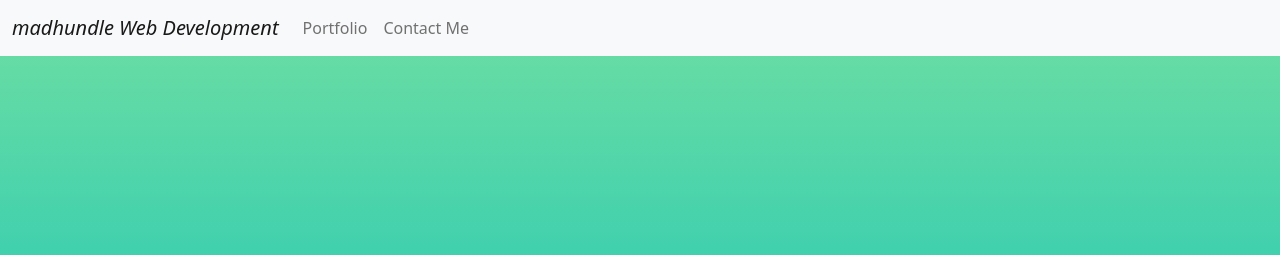
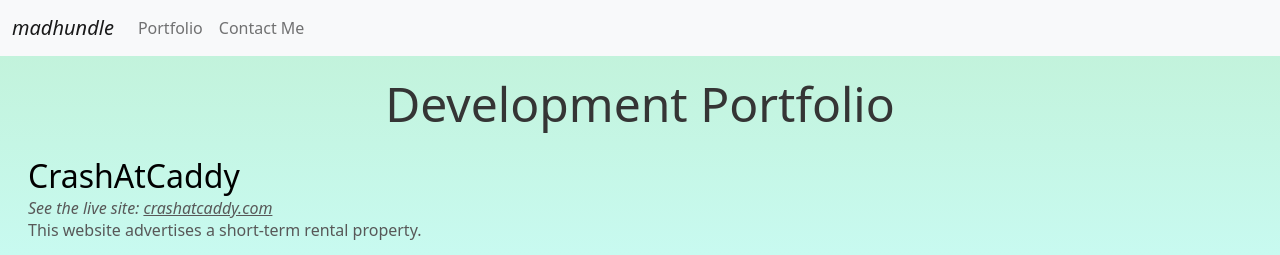
Before and after one commit to madhundle/madhundle.com, a Flask app: page / in a window 1280 px wide. Shown: the top 255 px of the page. Run offline with Flask 3, Linux system fonts and the light colour scheme.

Commit message:
simple cleanup

```diff
--- a/madhundle/static/madhundle.css
+++ b/madhundle/static/madhundle.css
@@ -1,68 +1,77 @@
 body {
-    color:#353535;
-    background:linear-gradient(#70DFA2, #00BDBD 75%);
-    background-repeat:no-repeat;
-    background-attachment:fixed;
+  color: #353535;
+  background: linear-gradient(#c1f1d6, #ccffff 50%);
+  background-repeat: no-repeat;
+  background-attachment: fixed;
 }
+
 h1 {
-    text-align:center;
+  text-align: center;
 }
+
 .navbar-brand {
-    font-style:italic;
+  font-style: italic;
 }
-.card {
-    background-color:transparent;
-    color:black;
-    border:none;
-}
-.card-subtitle {
-    font-style:italic;
-    color:#585858;
-}
-.card-subtitle a {
-    font-style:italic;
-    color:#585858;
-}
-.card-text {
-    color:#585858;
-}
+
 .footer-copyright {
-    margin-top:15px;
-    color:#515A5A;
-    font-size:75%;
-    font-style:italic;
-    text-align:right;
+  margin-top: 15px;
+  margin-right: 15px;
+  color: #515A5A;
+  font-size: 75%;
+  font-style: italic;
+  text-align: right;
 }
 
 .section::before {
-    display:block;
-    content:"";
-    margin-top:-75px;
-    height:75px;
-    visibility:hidden;
-    pointer-events:none;
+  display: block;
+  content: "";
+  margin-top: -75px;
+  height: 125px;
+  visibility: hidden;
+  pointer-events: none;
 }
 
 .section h1 {
-    margin-top:25px;
-    margin-bottom:25px;
-    font-size:300%;
+  margin-top: 25px;
+  /* margin-bottom: 10px; */
+  font-size: 300%;
 }
+
+/* #section-description h1 {
+  font-style:italic;
+  font-size:250%;
+}
+
+#section-description p {
+  font-style:italic;
+  font-weight:bold;
+  text-align:center;
+} */
+
 #contact-output {
-    margin:10px 0px;
+  margin: 10px 0px;
 }
-#section-description h1 {
-    font-style:italic;
-    font-size:250%;
+.btn-light {
+  border-color: rgb(206, 212, 218);
 }
-#section-description p {
-    font-style:italic;
-    font-weight:bold;
-    text-align:center;
+
+/* Cards displaying Website iFrames */
+.card {
+  background-color: transparent;
+  color: black;
+  border: none;
 }
-/*
-#section-portfolio {
+.card-subtitle {
+  font-style: italic;
+  color: #585858;
 }
-#section-contact-me {
+.card-subtitle a {
+  font-style: italic;
+  color: #585858;
 }
-*/
+.card-text {
+  color: #585858;
+}
+.card-img-bottom {
+  height: 550px;
+}
--- a/madhundle/templates/index.html
+++ b/madhundle/templates/index.html
@@ -1,21 +1,25 @@
 <!doctype html>
 
 <html lang="en">
+
 <head>
   <meta charset="utf-8">
   <meta name="viewport" content="width=device-width, initial-scale=1">
   <meta http-equiv="X-UA-Compatible" content="ie=edge">
 
-    <title>madhundle Web Development</title>
+  <title>madhundle.com</title>
 
   <!--JQuery-->
   <script type="text/javascript" src="https://ajax.googleapis.com/ajax/libs/jquery/3.6.0/jquery.min.js"></script>
   <!--Bootstrap 5-->
-    <link href="https://cdn.jsdelivr.net/npm/bootstrap@5.0.0-beta3/dist/css/bootstrap.min.css" rel="stylesheet" integrity="sha384-eOJMYsd53ii+scO/bJGFsiCZc+5NDVN2yr8+0RDqr0Ql0h+rP48ckxlpbzKgwra6" crossorigin="anonymous">
+  <link href="https://cdn.jsdelivr.net/npm/bootstrap@5.0.0-beta3/dist/css/bootstrap.min.css" rel="stylesheet"
+    integrity="sha384-eOJMYsd53ii+scO/bJGFsiCZc+5NDVN2yr8+0RDqr0Ql0h+rP48ckxlpbzKgwra6" crossorigin="anonymous">
 
   {#
   <!--Bootstrap 5 Bundle-->
-    <script src="https://cdn.jsdelivr.net/npm/bootstrap@5.0.0-beta3/dist/js/bootstrap.bundle.min.js" integrity="sha384-JEW9xMcG8R+pH31jmWH6WWP0WintQrMb4s7ZOdauHnUtxwoG2vI5DkLtS3qm9Ekf" crossorigin="anonymous"></script>
+  <script src="https://cdn.jsdelivr.net/npm/bootstrap@5.0.0-beta3/dist/js/bootstrap.bundle.min.js"
+    integrity="sha384-JEW9xMcG8R+pH31jmWH6WWP0WintQrMb4s7ZOdauHnUtxwoG2vI5DkLtS3qm9Ekf"
+    crossorigin="anonymous"></script>
   #}
 
   <!--My CSS-->
@@ -27,8 +31,17 @@
   <header>
     <nav class="navbar navbar-expand-sm fixed-top navbar-light bg-light">
       <div class="container-fluid">
-    <a class="navbar-brand" href="#section-description">madhundle Web Development</a>
-    <button class="navbar-toggler" type="button" data-bs-toggle="collapse" data-bs-target="#navbarCollapse" aria-controls="navbarCollapse" aria-expanded="false" aria-label="Toggle navigation"><span class="navbar-toggler-icon"></span></button>
+        <a class="navbar-brand" href="#section-description">madhundle</a>
+        <button
+          class="navbar-toggler"
+          type="button"
+          data-bs-toggle="collapse"
+          data-bs-target="#navbarCollapse"
+          aria-controls="navbarCollapse"
+          aria-expanded="false"
+          aria-label="Toggle navigation">
+          <span class="navbar-toggler-icon"></span>
+        </button>
         <div class="collapse navbar-collapse" id="navbarCollapse">
           <ul class="navbar-nav me-auto">
             <li class="nav-item"><a class="nav-link" href="#section-portfolio">Portfolio</a></li>
@@ -40,36 +53,40 @@
   </header>
 
   <main>
-<div class="container-fluid section vh-100 d-flex flex-column align-items-center justify-content-center" id="section-description">
-  <h1>Welcome to madhundle Web Development!</h1>
+    <!-- <div class="container-fluid section vh-100 d-flex flex-column align-items-center justify-content-center"
+      id="section-description"> -->
+      <!-- <h1>Welcome!</h1>
       <p>Please browse my portfolio below.</p>
-  <p>Contact me if you would like a website built or if you have any questions.</p>
       <div>{% for message in get_flashed_messages() %}
         <p class="flash">{{ message }}</p>
         {% endfor %}
-  </div>
-</div>
+      </div> -->
+    <!-- </div> -->
 
     <!--Portfolio-->
-<div class="container-fluid section px-0" id="section-portfolio">
-<h1>Portfolio</h1>
+    <div class="container-fluid section"
+      id="section-portfolio">
+      <h1>Development Portfolio</h1>
 
-    <!--Site-0-->
+      <!--Site-->
       <div class="card">
         <div class="card-body">
           <h2 class="card-title">CrashAtCaddy</h2>
-        <h6 class="card-subtitle">See the live site: <a href="http://crashatcaddy.com" target="_blank">crashatcaddy.com</a></h6>
+          <h6 class="card-subtitle">See the live site:
+            <a href="http://crashatcaddy.com"
+              target="_blank">crashatcaddy.com</a></h6>
           <p class="card-text">This website advertises a short-term rental property.</p>
         </div>
-      <iframe src="http://crashatcaddy.com" width="100%" height="550px"></iframe>
+        <iframe class="card-img-bottom" title="crash at caddy .com" scrolling="no"
+          src="http://crashatcaddy.com"></iframe>
       </div>
 
-    <!--Site-1-->
-    <div id="site-1">
+      <!--Site-->
+      <div>
       </div>
 
-    <!--Site-2-->
-    <div id="site-2">
+      <!--Site-->
+      <div>
       </div>
     </div>
 
@@ -78,34 +95,52 @@
     </div>
 
     <!--Contact Me-->
-<div class="container section vh-100 d-flex flex-column justify-content-center" id="section-contact-me">
+    <div class="container section vh-100 d-flex flex-column justify-content-center"
+      id="section-contact-me">
       <h1>Contact Me</h1>
-  <div id="contact-output"><? echo $error.$success; ?></div>
+      <div id="contact-output">
+        <? echo $error.$success; ?>
+      </div>
       <form method="post">
         <div class="row mb-2">
           <div class="col-sm-3 mt-1"><label for="contactName">Your Name:</label></div>
-      <div class="col-sm"><input class="form-control" type="text" placeholder="Your name here" id="contactName" name="contactName"></div>
+          <div class="col-sm">
+            <input class="form-control" type="text" placeholder="Your name here" id="contactName"
+              name="contactName">
+          </div>
         </div>
 
         <div class="row mb-2">
           <div class="col-sm-3 mt-1"><label for="contactEmail">Your Email Address:</label></div>
-      <div class="col-sm"><input class="form-control" type="email" placeholder="email@address.com" id="contactEmail" name="contactEmail"></div>
+          <div class="col-sm">
+            <input class="form-control" type="email" placeholder="email@address.com" id="contactEmail"
+              name="contactEmail">
+          </div>
         </div>
 
         <div class="row mb-3">
           <div class="col-sm-3 mt-1"><label for="contactMessage">Your Message:</label></div>
-      <div class="col-sm"><textarea class="form-control" type="text" placeholder="Your message here..." id="contactMessage" name="contactMessage" rows=4></textarea></div>
+          <div class="col-sm">
+            <textarea class="form-control" type="text" placeholder="Your message here..."
+              id="contactMessage" name="contactMessage" rows=4></textarea>
+          </div>
         </div>
 
         <div class="d-flex justify-content-center">
           <button type="submit" class="btn btn-light">Send Message</button>
         </div>
       </form>
-    <p class="footer-copyright justify-content-end">Copyright &copy; 2021</br> Madeline V Hundley</p>
+    </div>
+
+    <p class="footer-copyright justify-content-end">Copyright &copy; 2021 Madeline V Hundley</p>
+
+    <div>{% for message in get_flashed_messages() %}
+      <p class="flash">{{ message }}</p>
+      {% endfor %}
     </div>
 
     <script type="text/javascript">
-    $("form").submit(function(e) {
+      $("form").submit(function (e) {
         // input validation
         var error = "";
         if ($("#contactName").val() == "") {
@@ -129,6 +164,7 @@
 
   </main>
 </body>
+
 </html>
 
 
```
Also changed, not shown: README.md, 1 other file. Lines whose indentation alone changed are shown as unchanged.
